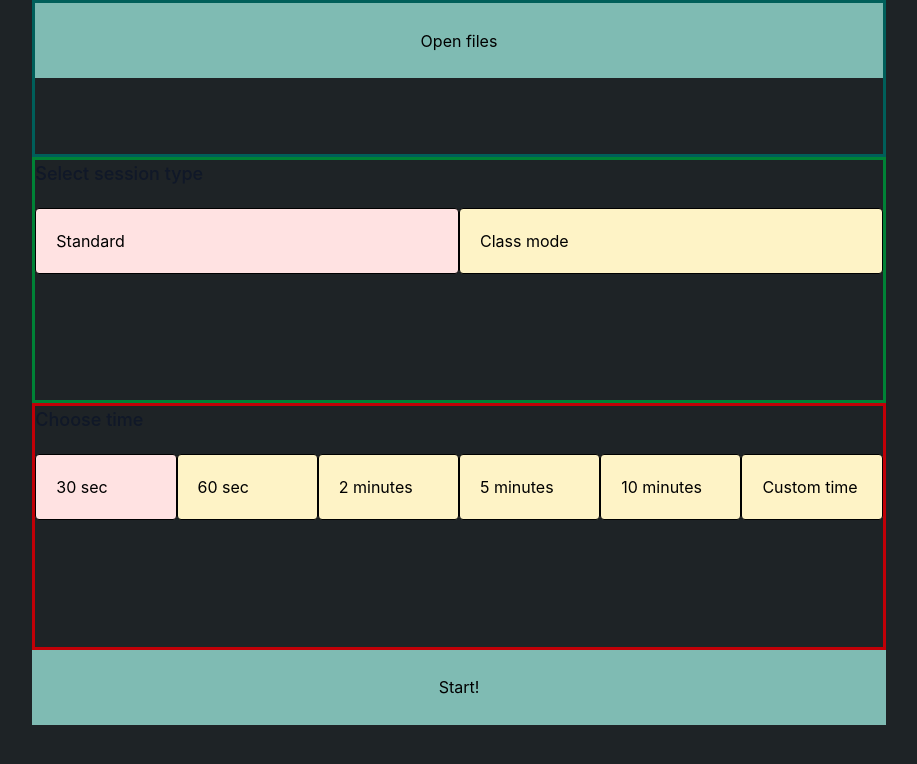
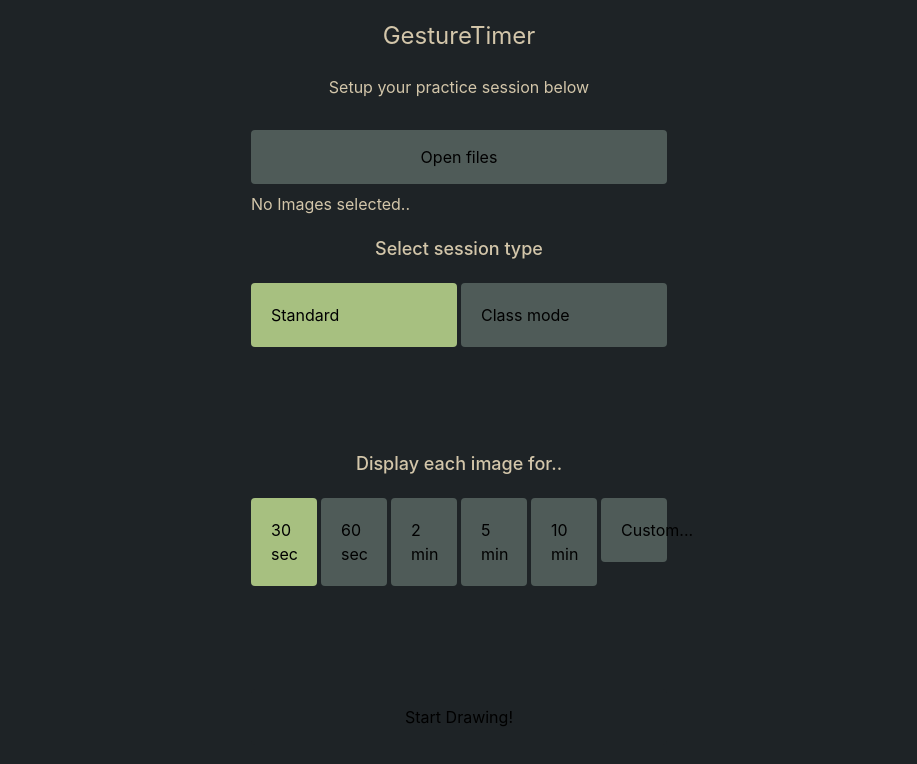
Before and after one commit to Leo-Mart/GestureTimer, a React (Vite) app in the folder frontend/: page /#/ in a window 1280 px wide. Shown: the top 764 px of the page, without its empty margins (181-1098 px from the left). Built offline with nearby package versions, Linux system fonts and the light colour scheme.

Commit message:
settingspage styling

```diff
--- a/frontend/src/pages/SettingsPage.tsx
+++ b/frontend/src/pages/SettingsPage.tsx
@@ -39,29 +39,40 @@ function SettingsPage() {
 
   return (
     <>
-      <form className="bg-[#1E2326] min-h-screen grid grid-cols-6">
-        <div className="col-start-2 col-span-4 border-3 border-teal-800">
+      <form className="bg-everforest-bg-dim min-h-screen grid grid-cols-6 gap-4">
+        <div className="col-start-3 col-span-2">
+          <div className="mt-5 w-full h-1/2">
+            <h2 className="text-center text-2xl text-everforest-fg h-1/2 col-span-2">
+              GestureTimer
+            </h2>
+            <p className="text-center text-everforest-fg">
+              Setup your practice session below
+            </p>
+          </div>
+
+          <div className="w-full h-1/2">
             <button
-            className="w-full h-1/2 bg-[#7FBBB3] hover:cursor-pointer hover:bg-[#D699B6]"
+              className="col-span-2 w-full h-1/2 bg-everforest-bg-5 rounded hover:cursor-pointer hover:bg-everforest-aqua"
               onClick={handleSelectFoldersClick}
             >
               Open files
             </button>
-          <div>
-            <p>
+            <div className="mt-2">
+              <p className="text-everforest-fg">
                 {imagePaths.length > 0
                   ? `Found ${imagePaths.length} images`
-                : null}
+                  : "No Images selected.."}
               </p>
             </div>
           </div>
+        </div>
 
-        <div className="col-start-2 col-span-4 border-3 border-green-700">
-          <h3 className="mb-5 text-lg font-medium text-gray-900 dark:text-white">
+        <div className="col-start-3 col-span-2 h-1/5">
+          <h3 className="mb-5 text-lg font-medium text-everforest-fg text-center">
             Select session type
           </h3>
           <fieldset>
-            <ul className="grid w-full gap-0 grid-cols-2">
+            <ul className="grid w-full gap-1 grid-cols-2">
               <li>
                 <input
                   className="hidden peer"
@@ -75,7 +86,7 @@ function SettingsPage() {
                 />
                 <label
                   htmlFor="standard"
-                  className="inline-flex items-center justify-between w-full p-5 text-body bg-amber-100 border rounded cursor-pointer peer-checked:bg-red-100 hover:bg-green-100"
+                  className="inline-flex items-center justify-between bg-everforest-bg-5 w-full p-5 rounded cursor-pointer peer-checked:bg-everforest-green hover:bg-everforest-aqua"
                 >
                   Standard
                 </label>
@@ -93,7 +104,7 @@ function SettingsPage() {
                 />
                 <label
                   htmlFor="class"
-                  className="inline-flex items-center justify-between w-full p-5 text-body bg-amber-100 border rounded cursor-pointer peer-checked:bg-red-100 hover:bg-green-100"
+                  className="inline-flex items-center justify-between bg-everforest-bg-5 w-full p-5 rounded cursor-not-allowed peer-checked:bg-everforest-green hover:bg-everforest-aqua"
                 >
                   Class mode
                 </label>
@@ -102,12 +113,12 @@ function SettingsPage() {
           </fieldset>
         </div>
 
-        <div className="col-start-2 col-span-4 border-3 border-red-700">
-          <h3 className="mb-5 text-lg font-medium text-gray-900 dark:text-white">
-            Choose time
+        <div className="col-start-3 col-span-2 h-1/5">
+          <h3 className="mb-5 text-lg font-medium text-everforest-fg text-center">
+            Display each image for..
           </h3>
           <fieldset>
-            <ul className="grid w-full gap-0 grid-cols-6">
+            <ul className="grid w-full gap-1 grid-cols-6">
               <li>
                 <input
                   type="radio"
@@ -121,7 +132,7 @@ function SettingsPage() {
                 />
                 <label
                   htmlFor="timer-30"
-                  className="inline-flex items-center justify-between w-full p-5 text-body bg-amber-100 border rounded cursor-pointer peer-checked:bg-red-100 hover:bg-green-100"
+                  className="inline-flex items-center justify-between bg-everforest-bg-5 w-full p-5 rounded cursor-pointer peer-checked:bg-everforest-green hover:bg-everforest-aqua"
                 >
                   30 sec
                 </label>
@@ -139,7 +150,7 @@ function SettingsPage() {
                 />
                 <label
                   htmlFor="timer-60"
-                  className="inline-flex items-center justify-between w-full p-5 text-body bg-amber-100 border rounded cursor-pointer peer-checked:bg-red-100 hover:bg-green-100"
+                  className="inline-flex items-center justify-between bg-everforest-bg-5 w-full p-5 rounded cursor-pointer peer-checked:bg-everforest-green hover:bg-everforest-aqua"
                 >
                   60 sec
                 </label>
@@ -158,9 +169,9 @@ function SettingsPage() {
                 />
                 <label
                   htmlFor="timer-120"
-                  className="inline-flex items-center justify-between w-full p-5 text-body bg-amber-100 border rounded cursor-pointer peer-checked:bg-red-100 hover:bg-green-100"
+                  className="inline-flex items-center justify-between bg-everforest-bg-5 w-full p-5 rounded cursor-pointer peer-checked:bg-everforest-green hover:bg-everforest-aqua"
                 >
-                  2 minutes
+                  2 min
                 </label>
               </li>
 
@@ -177,9 +188,9 @@ function SettingsPage() {
                 />
                 <label
                   htmlFor="timer-300"
-                  className="inline-flex items-center justify-between w-full p-5 text-body bg-amber-100 border rounded cursor-pointer peer-checked:bg-red-100 hover:bg-green-100"
+                  className="inline-flex items-center justify-between bg-everforest-bg-5 w-full p-5 rounded cursor-pointer peer-checked:bg-everforest-green hover:bg-everforest-aqua"
                 >
-                  5 minutes
+                  5 min
                 </label>
               </li>
 
@@ -196,9 +207,9 @@ function SettingsPage() {
                 />
                 <label
                   htmlFor="timer-600"
-                  className="inline-flex items-center justify-between w-full p-5 text-body bg-amber-100 border rounded cursor-pointer peer-checked:bg-red-100 hover:bg-green-100"
+                  className="inline-flex items-center justify-between bg-everforest-bg-5 w-full p-5 rounded cursor-pointer peer-checked:bg-everforest-green hover:bg-everforest-aqua"
                 >
-                  10 minutes
+                  10 min
                 </label>
               </li>
 
@@ -215,9 +226,9 @@ function SettingsPage() {
                 />
                 <label
                   htmlFor="timer-custom"
-                  className="inline-flex items-center justify-between w-full p-5 text-body bg-amber-100 border rounded cursor-pointer peer-checked:bg-red-100 hover:bg-green-100"
+                  className="inline-flex items-center justify-between bg-everforest-bg-5 w-full p-5 rounded cursor-pointer peer-checked:bg-everforest-green hover:bg-everforest-aqua"
                 >
-                  Custom time
+                  Custom...
                 </label>
                 {isChecked && (
                   <div>
@@ -249,7 +260,7 @@ function SettingsPage() {
           </fieldset>
         </div>
         {/* the start button */}
-        <div className="col-start-2 col-span-4">
+        <div className="col-start-3 col-span-2">
           <Link
             to="/drawing"
             state={{
@@ -259,10 +270,11 @@ function SettingsPage() {
             }}
           >
             <button
+              disabled={imagePaths.length === 0 ? true : false}
               type="button"
-              className="w-full h-1/2 bg-[#7FBBB3] hover:cursor-pointer hover:bg-[#D699B6]"
+              className="w-full h-1/2 bg-everforest-bg-5 rounded hover:cursor-pointer hover:bg-everforest-aqua disabled:bg-everforest-bg-dim"
             >
-              Start!
+              Start Drawing!
             </button>
           </Link>
         </div>
```
Lines whose indentation alone changed are shown as unchanged.
